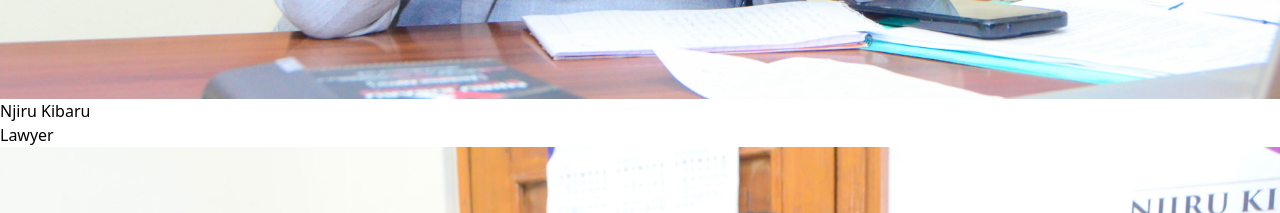
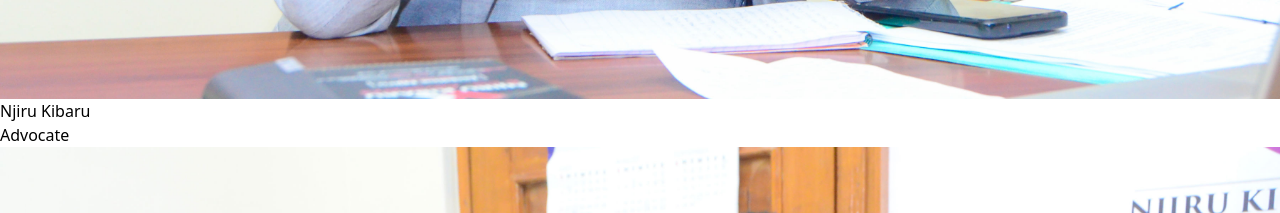
Before and after one commit to Mary-Gichana/njiru-advocates, a React (Vite) app: page /ourpeople in a window 1280 px wide. Shown: the part 1780-1993 px from the top of the page. Built offline with nearby package versions, Linux system fonts and the light colour scheme.

Commit message:
changed qualification from lawyer to advocate in the Ourpeople section

```diff
--- a/src/components/Ourpeople.jsx
+++ b/src/components/Ourpeople.jsx
@@ -1,7 +1,7 @@
 const people = [
   {
     name: "Njiru Kibaru",
-    qualification: "Lawyer",
+    qualification: "Advocate",
     image: "/Images/DSC_8999.JPG",
   },
   {
```
